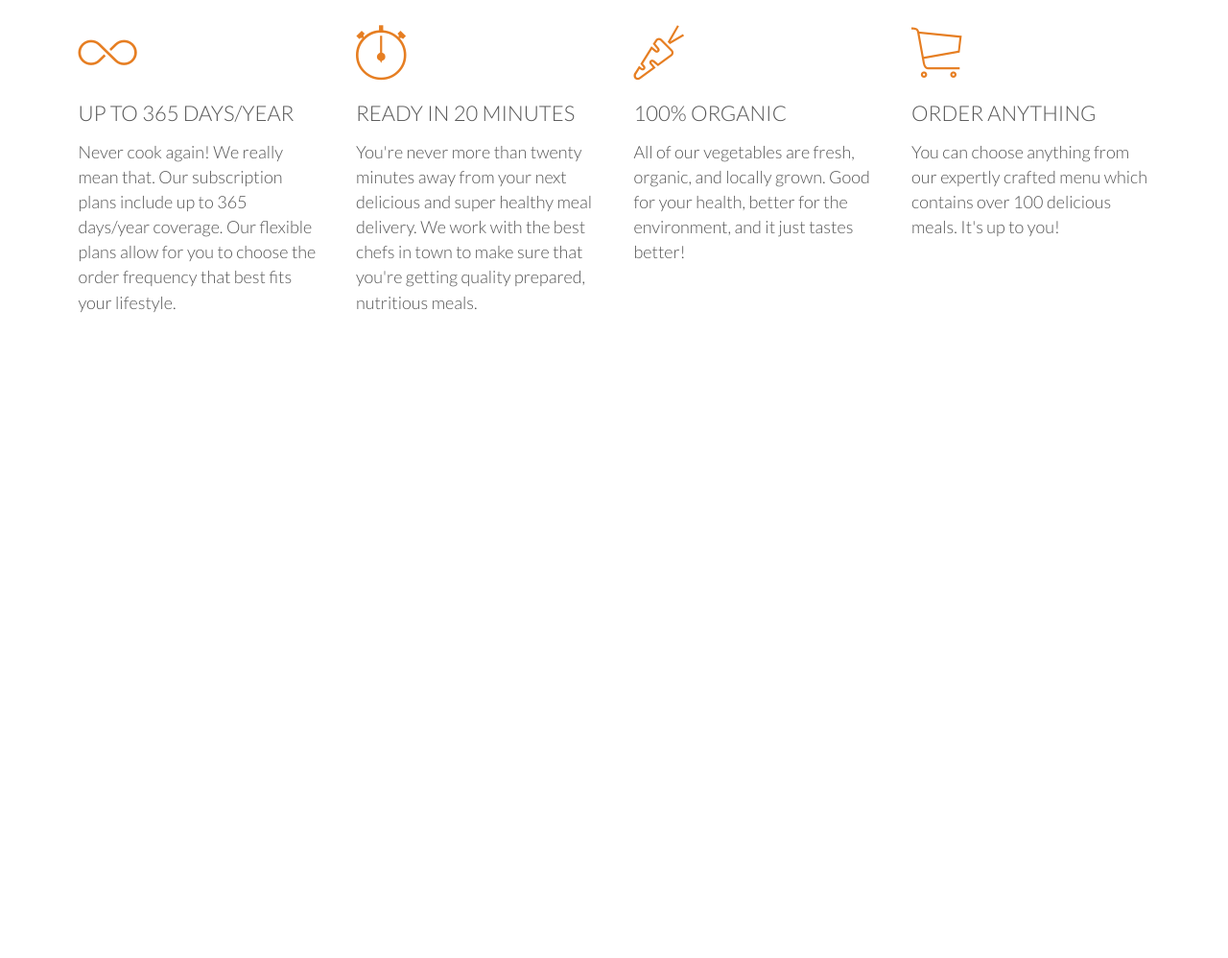
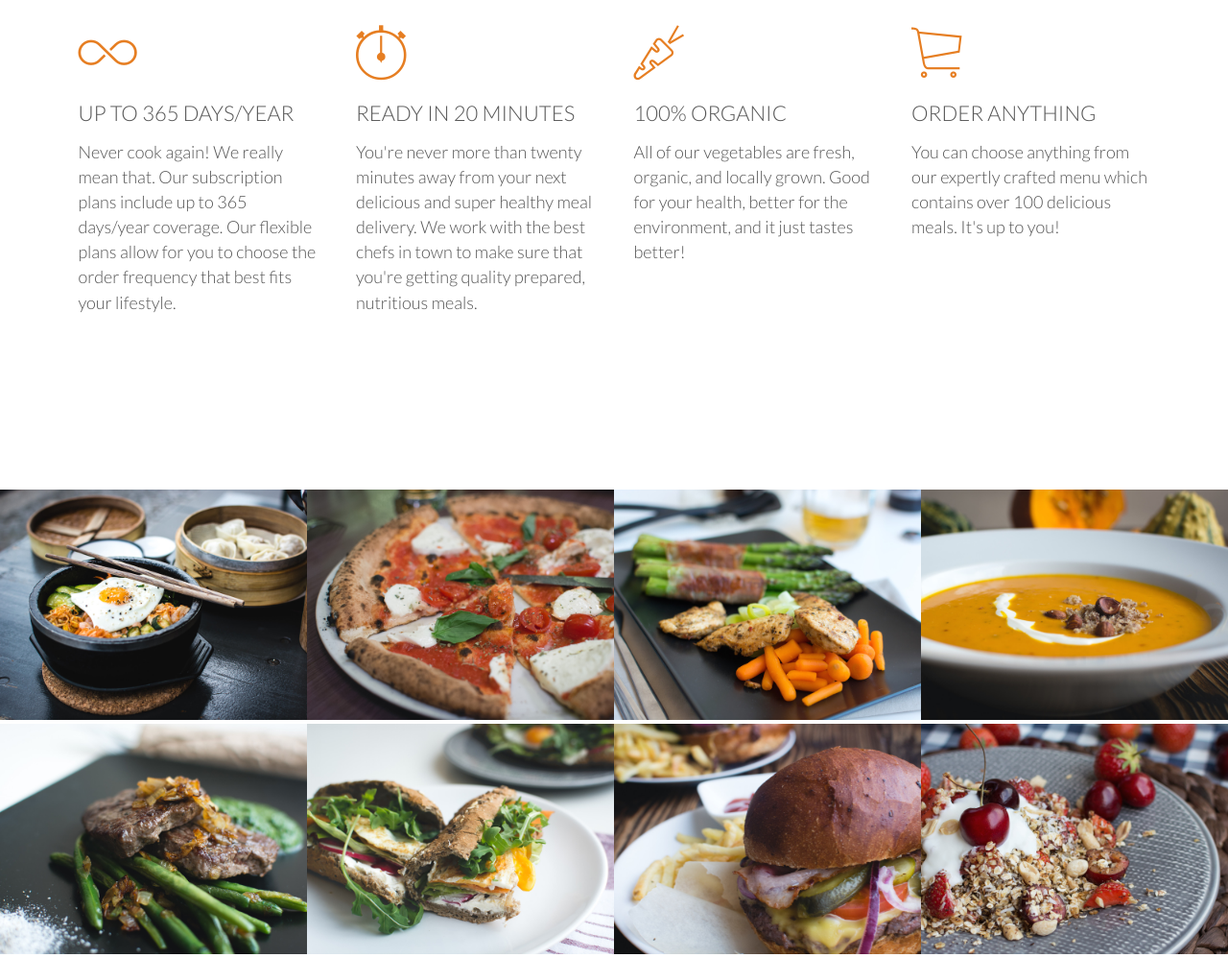
Before and after one commit to zack-jack/Omnifood, a website: page index.html in a window 1280 px wide. Shown: the part 1079-2077 px from the top of the page at 96% size. Before the commit the page ends 1509 px from the top, so only its background shows below. Drawn offline with Linux system fonts and the light colour scheme; files whose address does not match are found by name.

Commit message:
Meals showcase section content and styling

```diff
--- a/index.html
+++ b/index.html
@@ -82,6 +82,53 @@
       </div>
     </section>
 
+    <section class="meals">
+      <ul class="meals-showcase">
+        <li>
+          <figure class="meal-photo">
+            <img src="src/img/1.jpg" alt="Korean bibimbap with egg and vegetables">
+          </figure>
+        </li>
+        <li>
+          <figure class="meal-photo">
+            <img src="src/img/2.jpg" alt="Simple italian pizza with cherry tomatoes">
+          </figure>
+        </li>
+        <li>
+          <figure class="meal-photo">
+            <img src="src/img/3.jpg" alt="Chicken breast with asparagus and carrots">
+          </figure>
+        </li>
+        <li>
+          <figure class="meal-photo">
+            <img src="src/img/4.jpg" alt="Autumn pumpkin soup">
+          </figure>
+        </li>
+      </ul>
+      <ul class="meals-showcase">
+        <li>
+          <figure class="meal-photo">
+            <img src="src/img/5.jpg" alt="Paleo beef steak with vegetables">
+          </figure>
+        </li>
+        <li>
+          <figure class="meal-photo">
+            <img src="src/img/6.jpg" alt="Healthy baguette with egg and vegetables">
+          </figure>
+        </li>
+        <li>
+          <figure class="meal-photo">
+            <img src="src/img/7.jpg" alt="Burger with cheddar and bacon">
+          </figure>
+        </li>
+        <li>
+          <figure class="meal-photo">
+            <img src="src/img/8.jpg" alt="Granola with cherries and strawberries">
+          </figure>
+        </li>
+      </ul>
+    </section>
+
 
   </body>
 </html>
--- a/src/css/style.css
+++ b/src/css/style.css
@@ -73,6 +73,31 @@ header {
 .main-nav li a:hover,
 .main-nav li a:active {
   border-bottom: 2px solid #e67e22;
+}
+
+/* ---------------------------------------- */
+/* MEALS */
+/* ---------------------------------------- */
+
+.meals-showcase {
+  list-style: none;
+  width: 100%;
+}
+
+.meals-showcase li {
+  display: block;
+  float: left;
+  width: 25%;
+}
+
+.meal-photo {
+  width: 100%;
+  margin: 0;
+}
+
+.meal-photo img {
+  width: 100%;
+  height: auto;
 }
 
 /* ---------------------------------------- */
```
